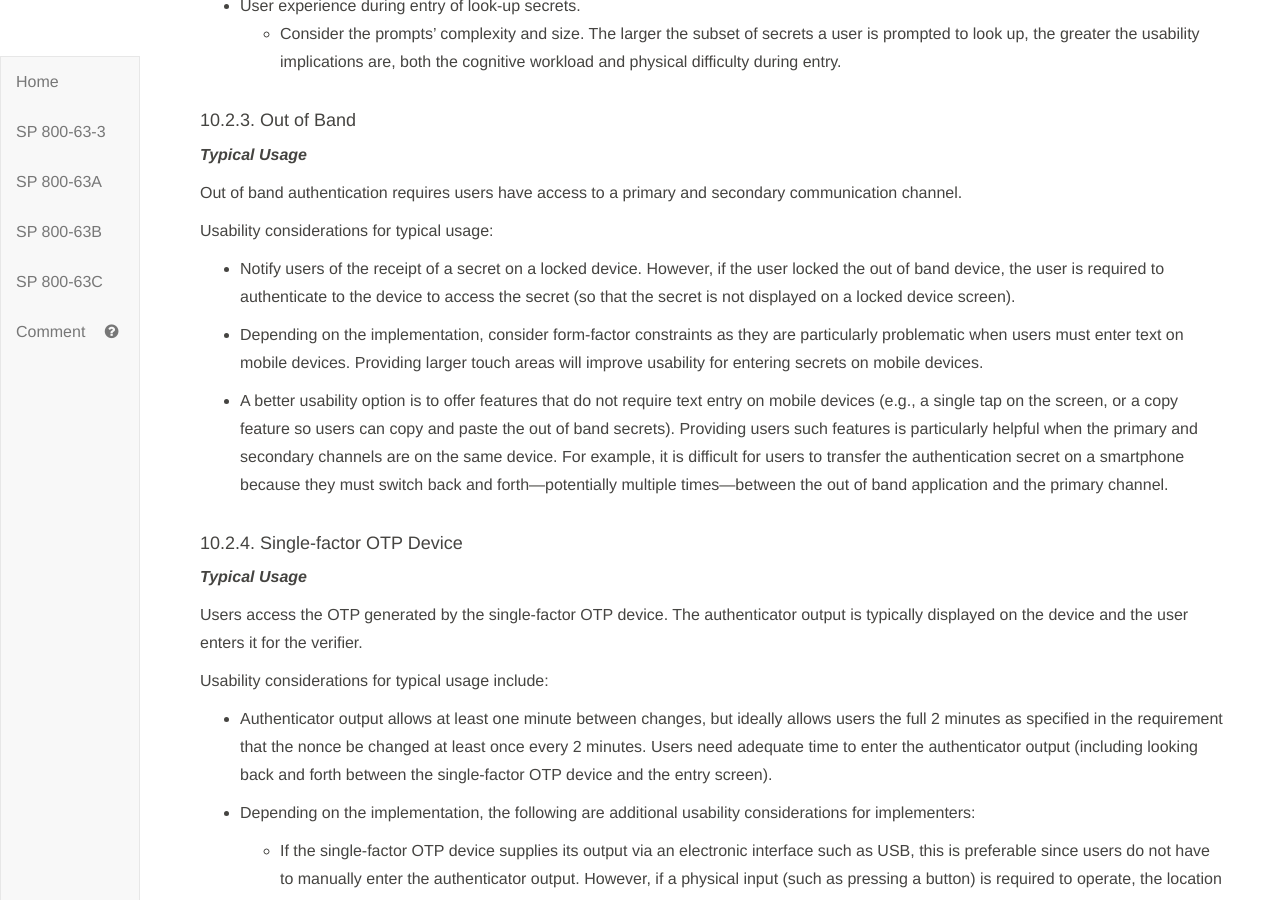
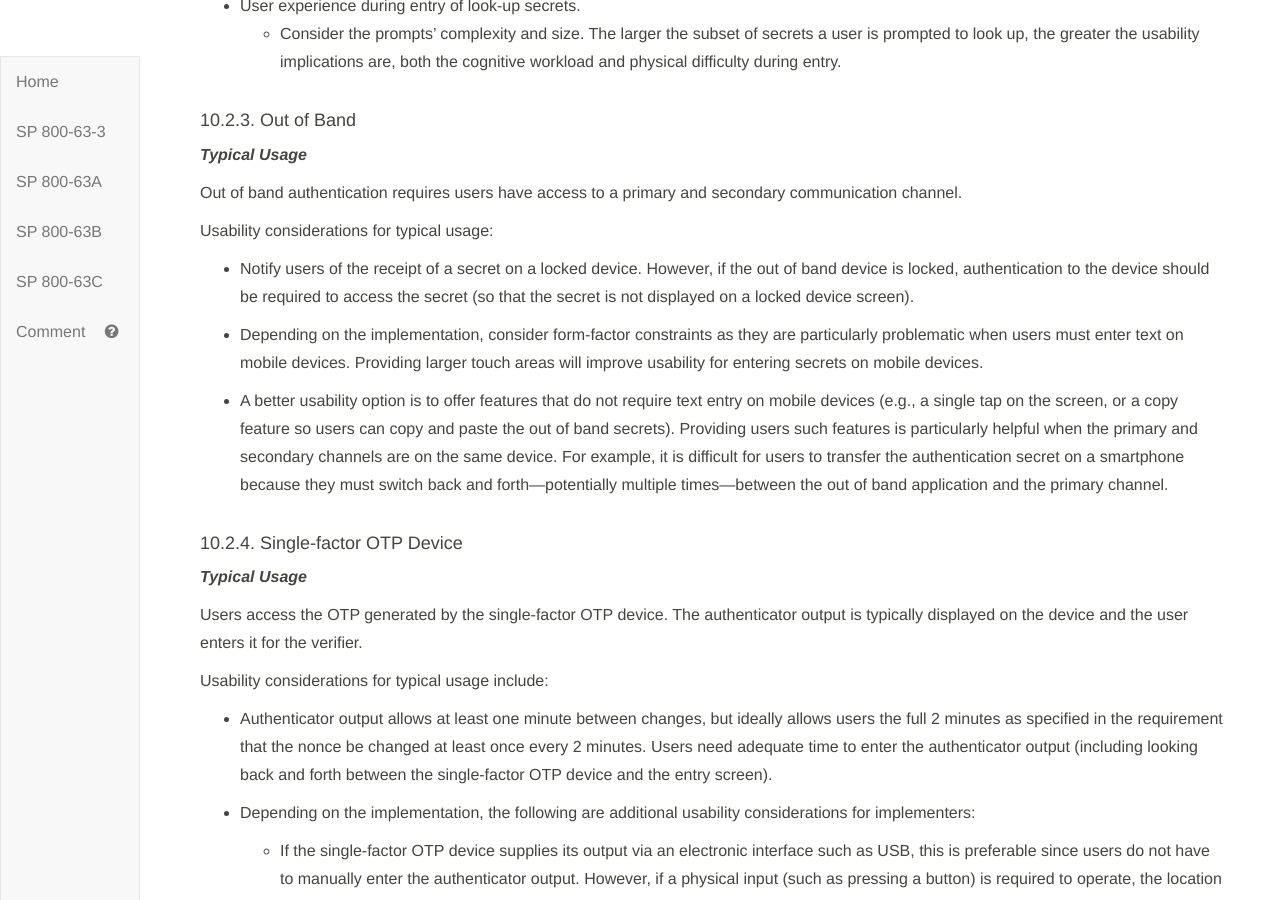
Before and after one commit to usnistgov/800-63-3, a Jekyll site: the page built from sp800-63b/sec10_usability.md, in a window 1280 px wide and 900 px high, scrolled down 4019 px. Built offline with Jekyll 4.4.1, drawn with Linux system fonts in a browser that asks for light colours; our own code applies the rules of GitHub Pages for plain Markdown files.

Commit message:
Consistency with requirements for OOB on locked device. Closes #1408

```diff
--- a/sp800-63b/sec10_usability.md
+++ b/sp800-63b/sec10_usability.md
@@ -119,7 +119,7 @@ Out of band authentication requires users have access to a primary and secondary
 
 Usability considerations for typical usage:
 
-* Notify users of the receipt of a secret on a locked device. However, if the user locked the out of band device, the user is required to authenticate to the device to access the secret (so that the secret is not displayed on a locked device screen).
+* Notify users of the receipt of a secret on a locked device. However, if the out of band device is locked, authentication to the device should be required to access the secret (so that the secret is not displayed on a locked device screen).
 
 * Depending on the implementation, consider form-factor constraints as they are particularly problematic when users must enter text on mobile devices. Providing larger touch areas will improve usability for entering secrets on mobile devices.
 
```
